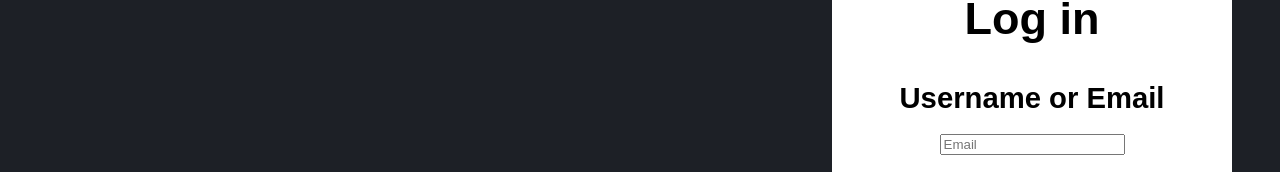
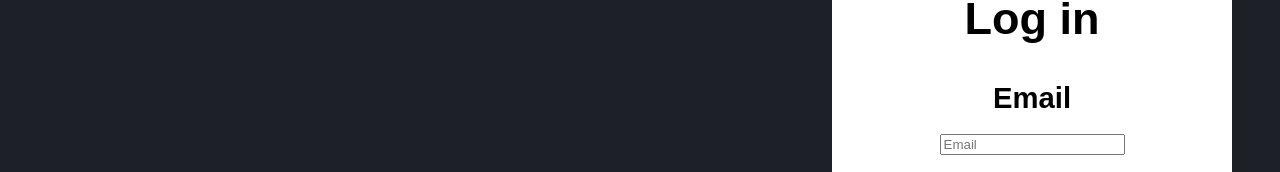
Before and after one commit to Openlab-Appslab/Hours-Alpha, an Angular app: page /login in a window 1280 px wide. Shown: the part 517-689 px from the top of the page. Built offline with nearby package versions, Linux system fonts and the light colour scheme.

Commit message:
Edit login form without checkbox yet

```diff
--- a/src/app/log-in-page/log-in-page.component.html
+++ b/src/app/log-in-page/log-in-page.component.html
@@ -2,13 +2,13 @@
     <div class="login_form">
         <form class="login">
             <label><h2 class="login_heading">Log in</h2></label>
-            <label class="username_input"><h3 style="margin-bottom: -10px;">Username or Email</h3></label><br>
-            <input type="email" placeholder="Email" required>
-            <label><h3 style="margin-bottom:-10px;">Password</h3></label><br>
+            <label class="username_input"><h3 style="margin-bottom: -10px;">Email</h3></label><br>
+            <input  type="email" placeholder="Email" required>
+            <label><h3 class="pass_input">Password</h3></label><br>
             <input type="text" placeholder="Password" required><br>
-            <input type="checkbox" id="keepsigned"> Remeber Me
+            <input class="checkbox" type="checkbox" id="keepsigned"> Remeber Me
             <br>
-            <button>Log In</button>
+            <button class="log_button">Log In</button>
         </form>
     </div>
 </div>
```
